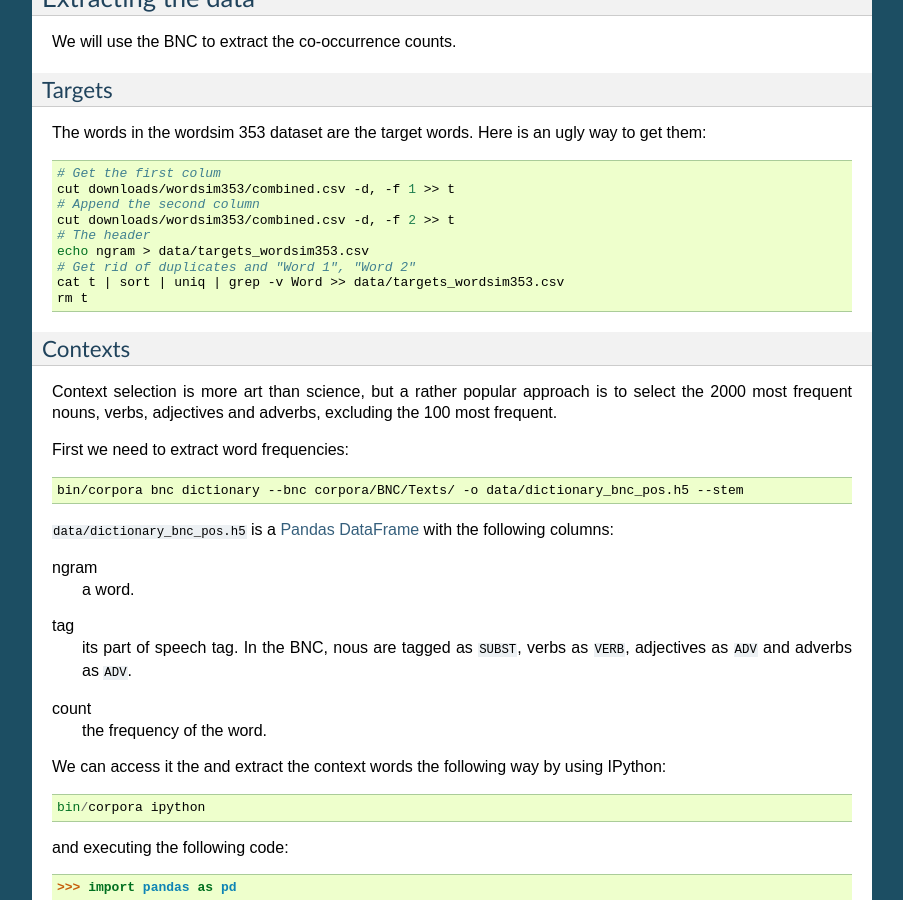
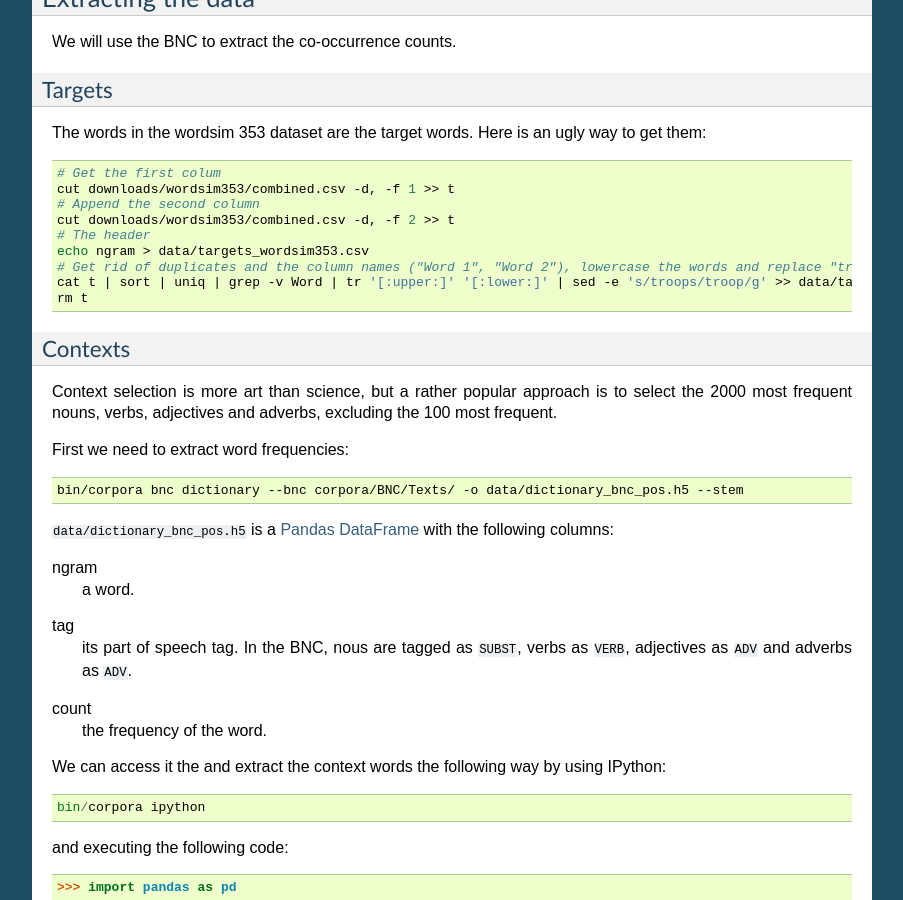
Before and after one commit to dimazest/fowler.corpora, a Sphinx documentation site: the page built from docs/quick_start.rst, in a window 1280 px wide and 900 px high, scrolled down 1759 px. Shown: the whole window, without its empty margins (198-1101 px from the left). Built offline with Sphinx 7.4.7, drawn with Linux system fonts in a browser that asks for light colours.

Commit message:
Data hacking

```diff
--- a/docs/quick_start.rst
+++ b/docs/quick_start.rst
@@ -125,8 +125,8 @@ to get them:
     cut downloads/wordsim353/combined.csv -d, -f 2 >> t
     # The header
     echo ngram > data/targets_wordsim353.csv
-    # Get rid of duplicates and "Word 1", "Word 2"
-    cat t | sort | uniq | grep -v Word >> data/targets_wordsim353.csv
+    # Get rid of duplicates and the column names ("Word 1", "Word 2"), lowercase the words and replace "troops" with its stem "troop"
+    cat t | sort | uniq | grep -v Word | tr '[:upper:]' '[:lower:]' | sed -e 's/troops/troop/g' >> data/targets_wordsim353.csv
     rm t
 
 Contexts
```
